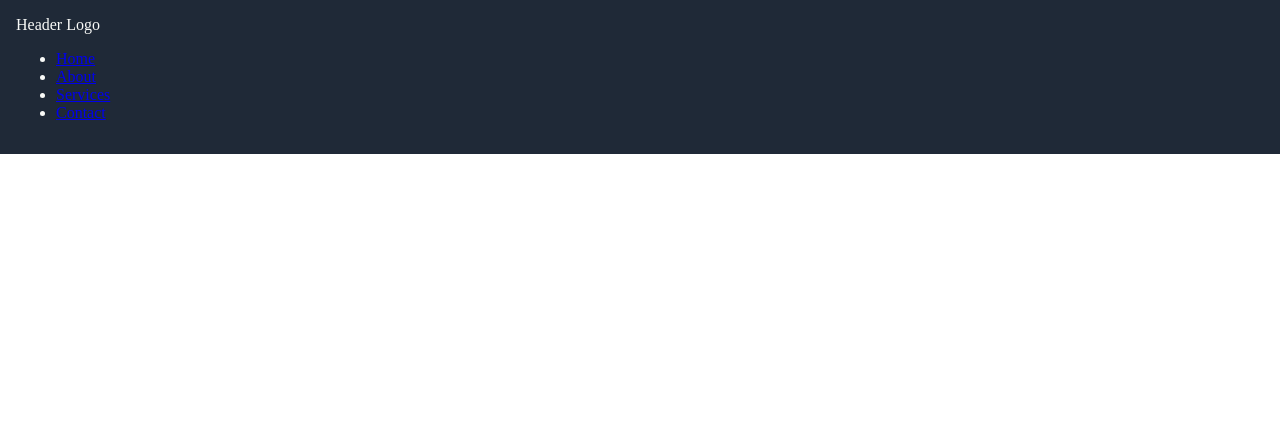
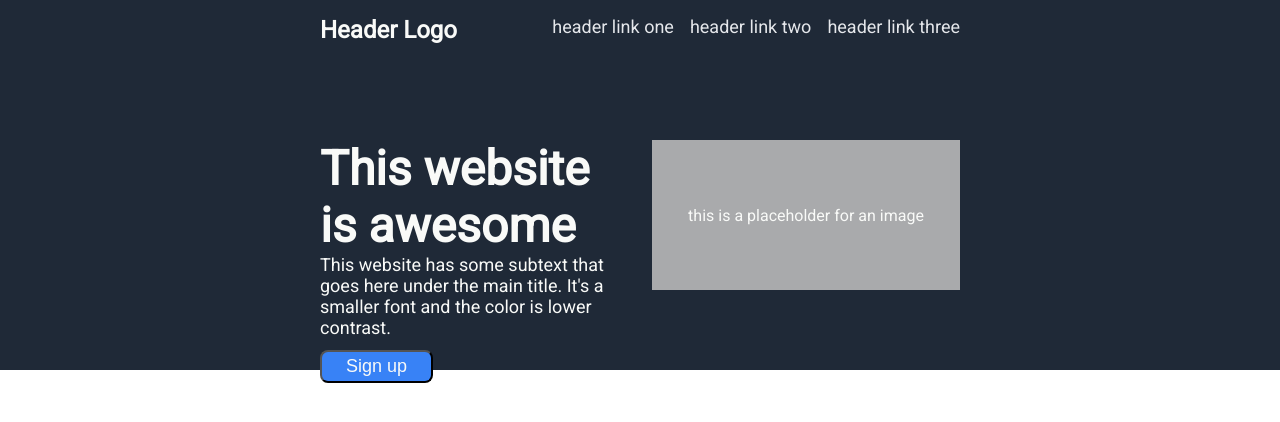
Before and after one commit to ZhonColtrane/TOP-Landing-Page, a plain HTML site: page index.html in a window 1280 px wide. Drawn offline with Linux system fonts and the light colour scheme.

Commit message:
Add hero section

```diff
--- a/index.html
+++ b/index.html
@@ -9,13 +9,30 @@
     </head>
     <body>
         <div class="header">
+                    <div class="logo">
             Header Logo
-            <ul>
-                <li><a href="#home">Home</a></li>
-                <li><a href="#about">About</a></li>
-                <li><a href="#services">Services</a></li>
-                <li><a href="#contact">Contact</a></li>
+            </div>
+            <ul class="header-links">
+                <li><a href="#">header link one</a></li>
+                <li><a href="#">header link two</a></li>
+                <li><a href="#">header link three</a></li>
             </ul>
+            </div>
+        </div>
+        <div class="hero">
+            <div class="hero-left">
+                <div class="hero-title">
+                    This website is awesome
+                </div>
+                <div class="hero-subtitle">
+                    This website has some subtext that goes here under the main title. It's a smaller font and the color is lower contrast.
+                </div>
+                <button class="hero-button">Sign up</button>
+            </div>
+            <div class="hero-right">
+                    this is a placeholder for an image
+                </div>
+            </div>
         </div>
     </body>
 
--- a/style.css
+++ b/style.css
@@ -1,12 +1,80 @@
-.header{
+.header,.hero{
     background-color:#1F2937;
-    font:'Roboto';
+    font-family:'Roboto';
     font-weight:24px;
     color:#F9FAF8;
     padding:16px;
+    display:flex;
+    padding:16px 320px;
+}
+
+.header{
+    justify-content:space-between;
+}
+
+.logo{
+    font-size:24px;
+    font-weight:900;
 }
 
 body{
+    margin:0px;
+    padding:0;
+}
+
+ul{
+    list-style-type:none;
     margin:0;
     padding:0;
+    display:flex;
+
 }
+
+.header-links{
+    gap:16px;
+    color:#E5E7EB;
+    flex-direction:row;
+}
+
+a{
+    text-decoration:none;
+    color:#E5E7EB;
+    font-size: 18px;
+}
+
+.hero{
+    padding:80px 320px;
+    display:flex;
+    flex-direction:row;
+    height:150px;
+    gap:24px;
+}
+
+.hero-left, .hero-right{
+    flex:1;
+}
+
+.hero-title{
+    font-size:48px;
+    font-weight:900;
+    color:#F9FAF8;
+}
+.hero-subtitle{
+    font-size:18px;
+    margin-bottom:12px;
+}
+.hero-button{
+    background-color:#3882F6;
+    border-radius:8px;
+    font-size:18px;
+    color:#F9FAF8;
+    padding: 4px 24px;
+}
+
+.hero-right{
+    display:flex;
+    background-color: rgb(169, 170, 172);
+    height:100%;
+    justify-content:center;
+    align-items: center;
+}
```
